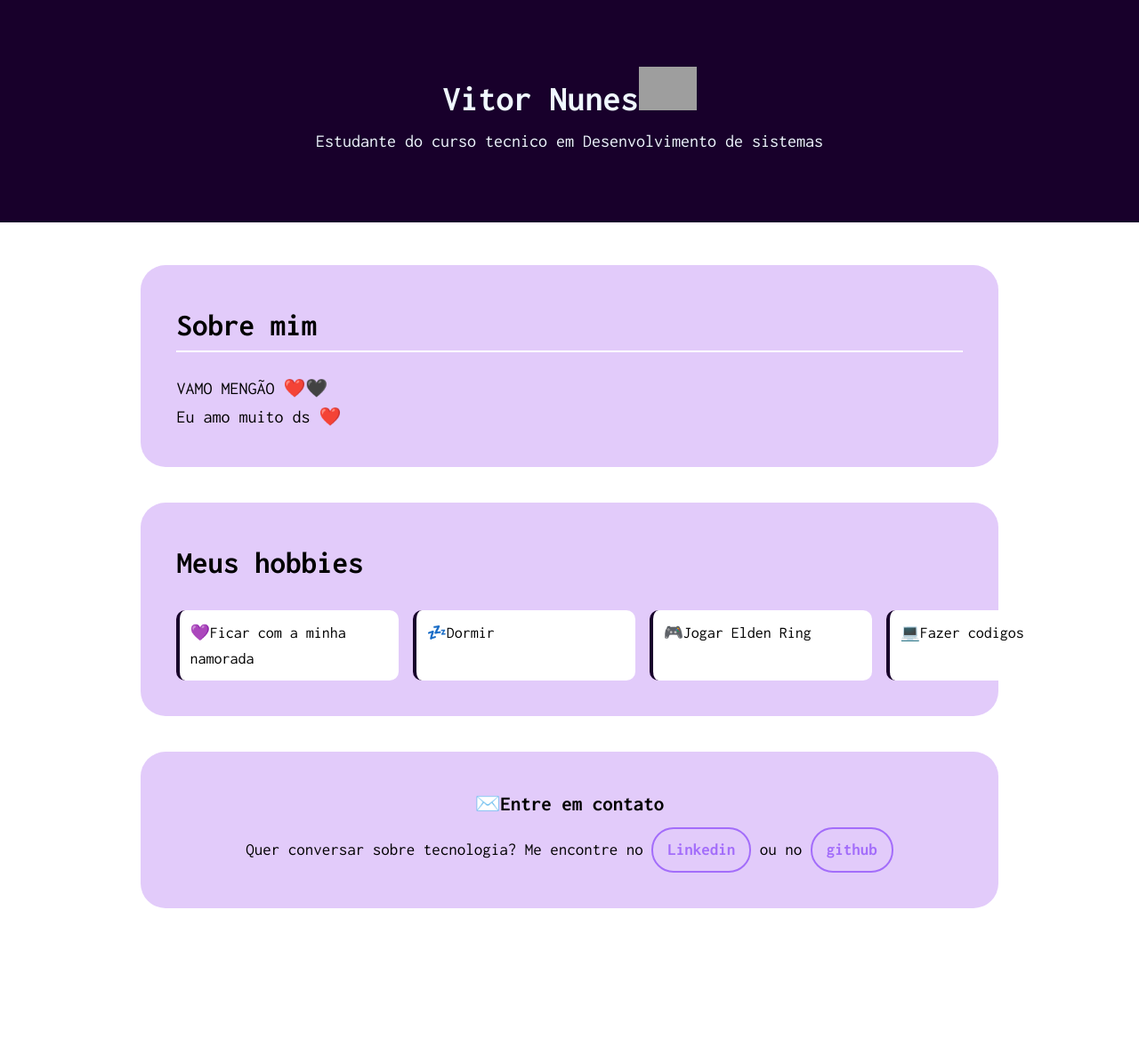
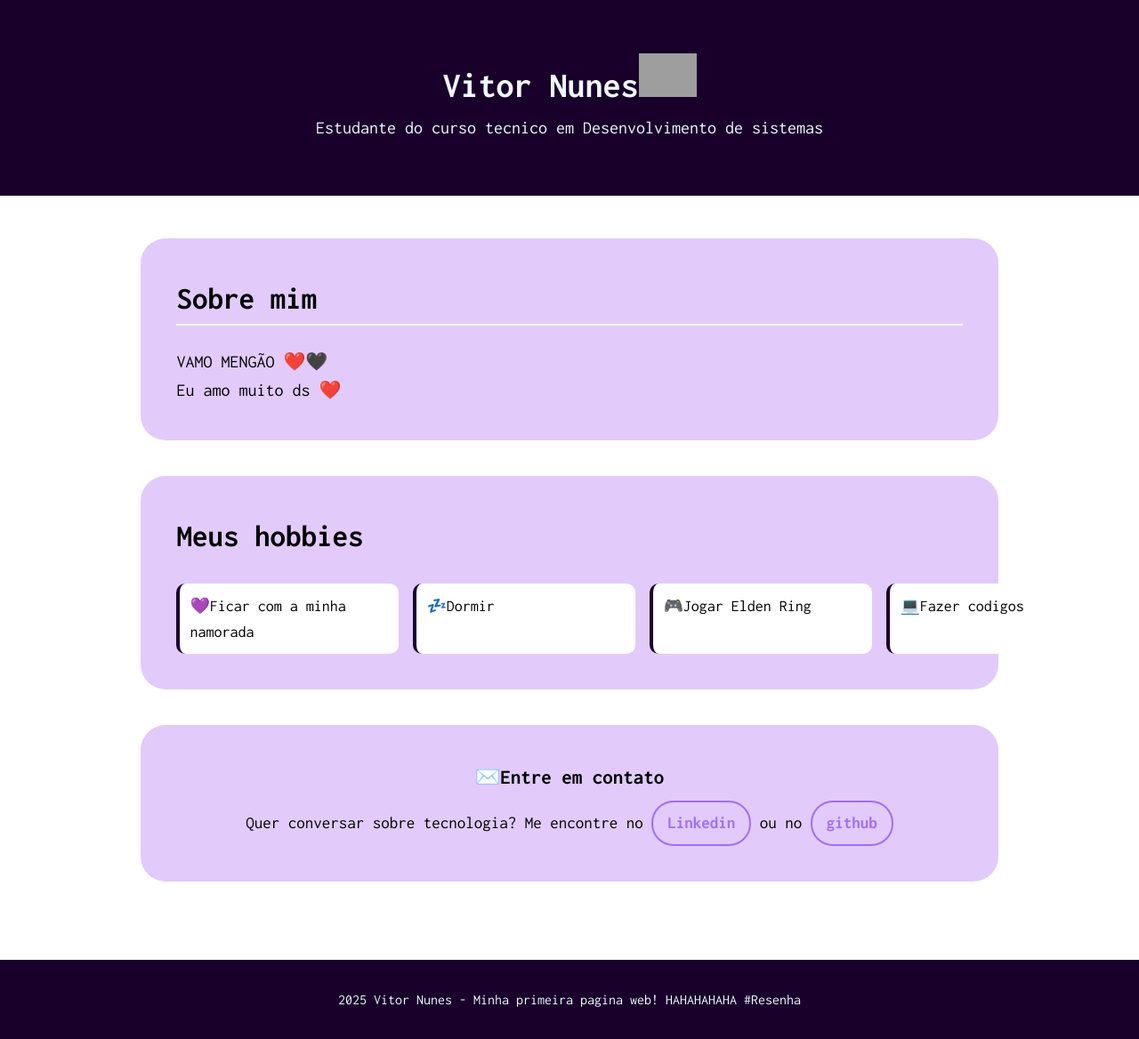
Before and after one commit to nunezada08/meu-primeiro-site, a plain HTML site: page index.html in a window 1280 px wide. Shown: the whole page at 89% size. Before the commit the page ends 1109 px from the top, so only its background shows below. Drawn offline with Linux system fonts and the light colour scheme; grey boxes are pictures that could not be loaded.

Commit message:
Feat: finaliza a seção footer

```diff
--- a/assets/styles/index.css
+++ b/assets/styles/index.css
@@ -19,9 +19,10 @@ body {
 header {
   background-color: rgb(24, 0, 43);
   color: aliceblue;
-  padding: 75px;
+  padding: 60px;
   text-align: center;
   font-size: 20px;
+  width: 100%;
 }
 
 main {
@@ -125,3 +126,15 @@ li:hover {
     color: white;
     transform: translateY(-2px);
 }
+
+footer {
+    background-color: rgb(24, 0, 43);
+    color: aliceblue;
+    padding: 2rem;
+    text-align: center;
+    width: 100%;
+}
+
+footer p {
+    font-size: 1rem;
+}
--- a/index.html
+++ b/index.html
@@ -45,5 +45,9 @@
         </p>
       </section>
     </main>
+
+    <footer>
+        <p>2025 Vitor Nunes - Minha primeira pagina web! HAHAHAHAHA #Resenha</p>
+    </footer>
   </body>
 </html>
```
